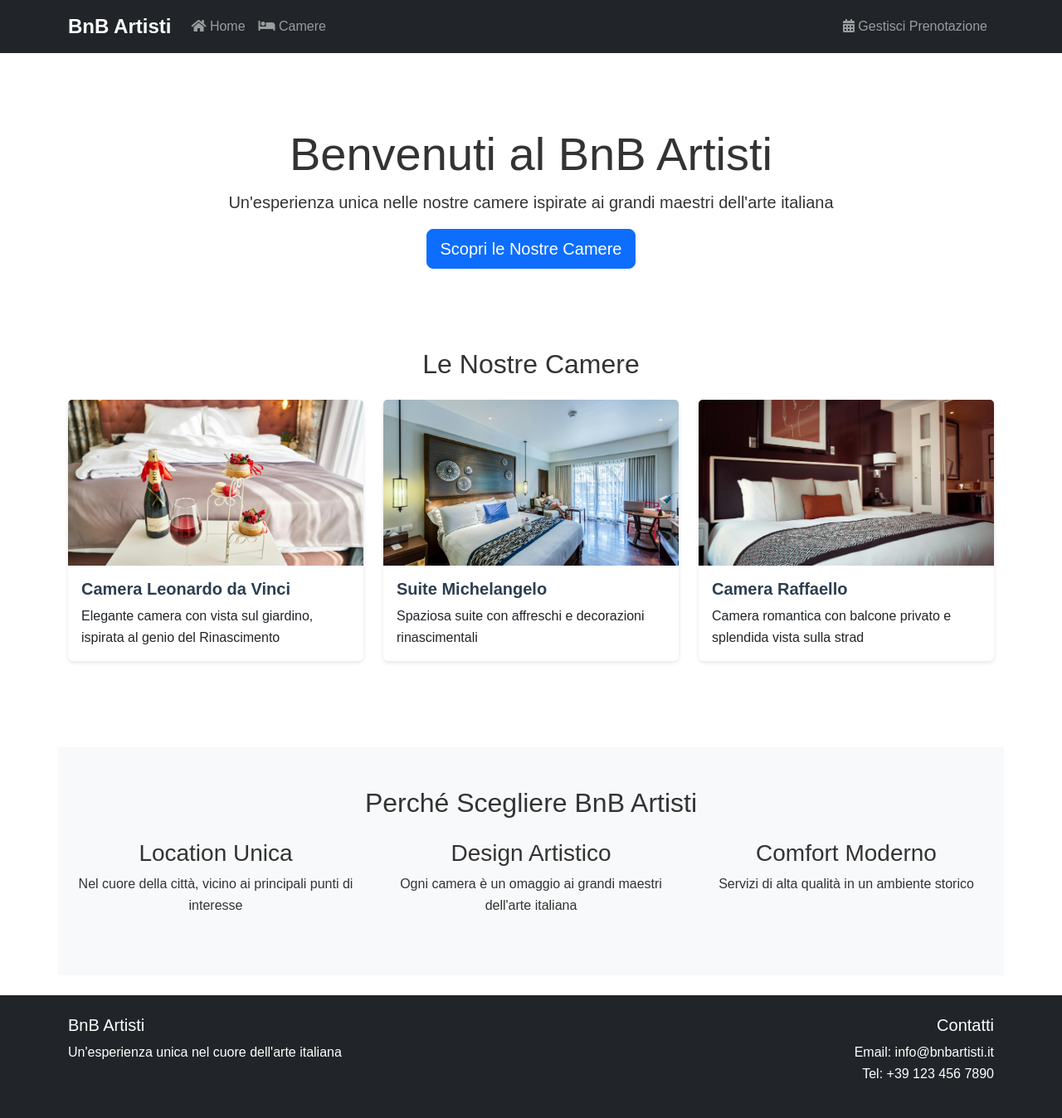
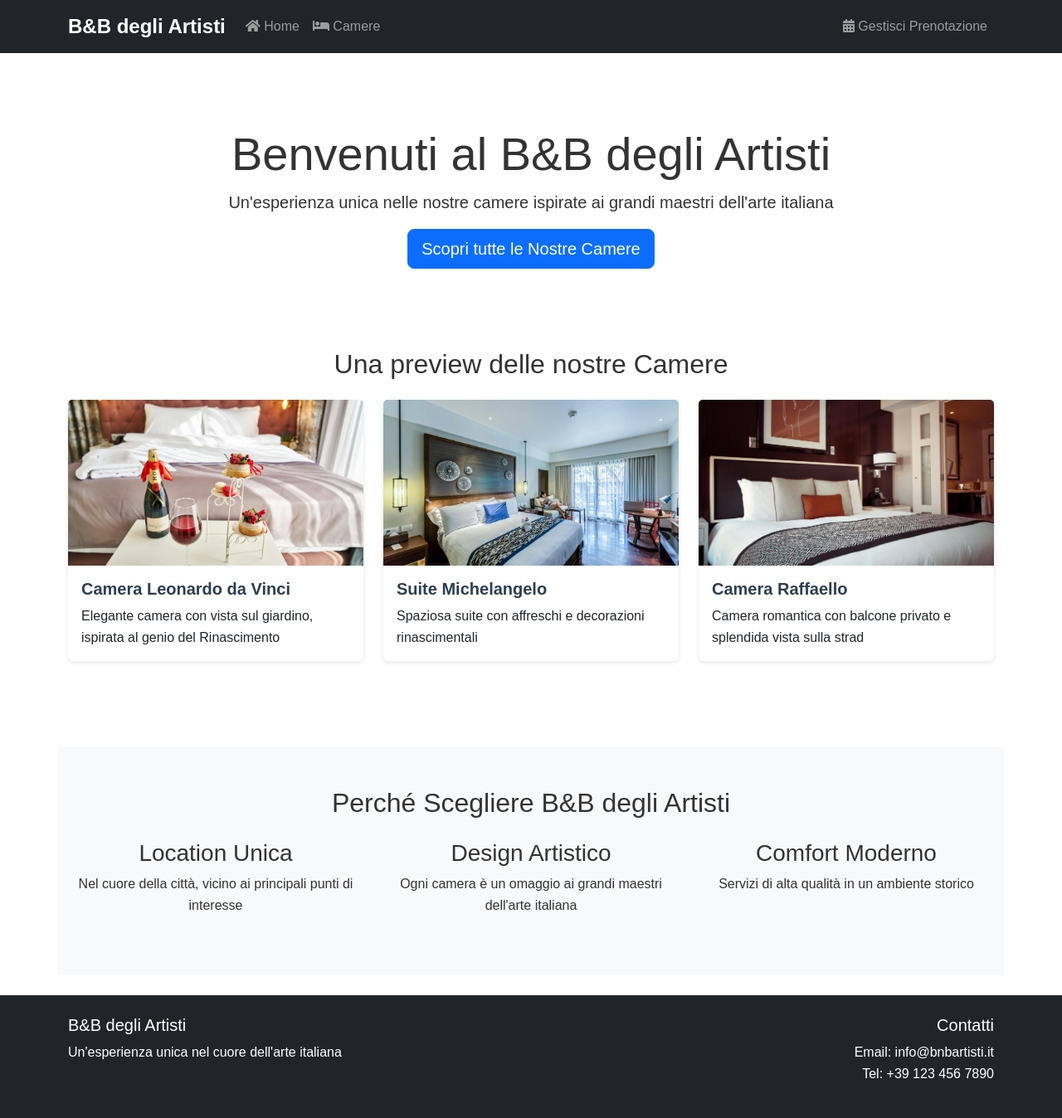
Before and after one commit to FabioFrat/ProjectWorkFratini1.4, a Flask app: page / in a window 1280 px wide. Shown: the whole page at 83% size. Run offline with Flask 2, Linux system fonts and the light colour scheme; some libraries are stand-ins or nearby versions.

Commit message:
fix and texts

```diff
--- a/app.py
+++ b/app.py
@@ -224,7 +224,7 @@ def generate_confirmation_code():
     """Genera un codice di conferma univoco"""
     characters = string.ascii_uppercase + string.digits
     while True:
-        code = 'BNB-' + ''.join(random.choices(characters, k=6))
+        code = 'B&amp;B-' + ''.join(random.choices(characters, k=6))
         cur = mysql.connection.cursor()
         cur.execute("SELECT id FROM bookings WHERE confirmation_code = %s", (code,))
         if not cur.fetchone():
--- a/templates/admin/booking.html
+++ b/templates/admin/booking.html
@@ -1,6 +1,6 @@
 {% extends "base.html" %}
 
-{% block title %}BnB Artisti - Gestione Prenotazioni{% endblock %}
+{% block title %}B&amp;B degli Artisti - Gestione Prenotazioni{% endblock %}
 
 {% block content %}
 <div class="container">
--- a/templates/admin/bookings.html
+++ b/templates/admin/bookings.html
@@ -1,6 +1,6 @@
 {% extends "base.html" %}
 
-{% block title %}BnB Artisti - Gestione Prenotazioni{% endblock %}
+{% block title %}B&amp;B degli Artisti - Gestione Prenotazioni{% endblock %}
 
 {% block content %}
 <div class="container">
--- a/templates/admin/dashboard.html
+++ b/templates/admin/dashboard.html
@@ -1,6 +1,6 @@
 {% extends "base.html" %}
 
-{% block title %}BnB Artisti - Dashboard Admin{% endblock %}
+{% block title %}B&amp;B degli Artisti - Dashboard Admin{% endblock %}
 
 {% block content %}
 <div class="container">
--- a/templates/admin/login.html
+++ b/templates/admin/login.html
@@ -1,6 +1,6 @@
 {% extends "base.html" %}
 
-{% block title %}BnB Artisti - Admin Login{% endblock %}
+{% block title %}B&amp;B degli Artisti - Admin Login{% endblock %}
 
 {% block content %}
 <div class="container">
--- a/templates/base.html
+++ b/templates/base.html
@@ -3,7 +3,7 @@
 <head>
     <meta charset="UTF-8">
     <meta name="viewport" content="width=device-width, initial-scale=1.0">
-    <title>{% block title %}BnB Artisti{% endblock %}</title>
+    <title>{% block title %}B&amp;B degli Artisti{% endblock %}</title>
 
     <link href="https://cdn.jsdelivr.net/npm/bootstrap@5.3.0/dist/css/bootstrap.min.css" rel="stylesheet">
     <link href="{{ url_for('static', filename='css/style.css') }}" rel="stylesheet">
@@ -28,7 +28,7 @@
 <body>
     <nav class="navbar navbar-expand-lg navbar-dark bg-dark">
         <div class="container">
-            <a class="navbar-brand" href="{{ url_for('index') }}">BnB Artisti</a>
+            <a class="navbar-brand" href="{{ url_for('index') }}">B&amp;B degli Artisti</a>
             <button class="navbar-toggler" type="button" data-bs-toggle="collapse" data-bs-target="#navbarNav">
                 <span class="navbar-toggler-icon"></span>
             </button>
@@ -89,7 +89,7 @@
         <div class="container py-4">
             <div class="row">
                 <div class="col-md-6">
-                    <h5>BnB Artisti</h5>
+                    <h5>B&amp;B degli Artisti</h5>
                     <p>Un'esperienza unica nel cuore dell'arte italiana</p>
                 </div>
                 <div class="col-md-6 text-end">
--- a/templates/booking.html
+++ b/templates/booking.html
@@ -1,6 +1,6 @@
 {% extends "base.html" %}
 
-{% block title %}BnB Artisti - Prenota Camera{% endblock %}
+{% block title %}B&amp;B degli Artisti - Prenota Camera{% endblock %}
 
 {% block content %}
 <div class="container py-5">
--- a/templates/booking_confirmation.html
+++ b/templates/booking_confirmation.html
@@ -1,6 +1,6 @@
 {% extends "base.html" %}
 
-{% block title %}BnB Artisti - Conferma Prenotazione{% endblock %}
+{% block title %B&amp;nB Artisti - Conferma Prenotazione{% endblock %}
 
 {% block content %}
 <div class="container py-5">
--- a/templates/edit_booking.html
+++ b/templates/edit_booking.html
@@ -1,6 +1,6 @@
 {% extends "base.html" %}
 
-{% block title %}BnB Artisti - Modifica Prenotazione{% endblock %}
+{% block title %}B&amp;B degli Artisti - Modifica Prenotazione{% endblock %}
 
 {% block content %}
 <div class="container py-5">
--- a/templates/index.html
+++ b/templates/index.html
@@ -1,20 +1,20 @@
 {% extends "base.html" %}
 
-{% block title %}BnB Artisti - Home{% endblock %}
+{% block title %}B&amp;B degli Artisti - Home{% endblock %}
 
 {% block content %}
 <div class="container">
     <div class="row py-5">
         <div class="col-md-8 mx-auto text-center">
-            <h1 class="display-4">Benvenuti al BnB Artisti</h1>
+            <h1 class="display-4">Benvenuti al B&amp;B degli Artisti</h1>
             <p class="lead">Un'esperienza unica nelle nostre camere ispirate ai grandi maestri dell'arte italiana</p>
-            <a href="{{ url_for('rooms') }}" class="btn btn-primary btn-lg">Scopri le Nostre Camere</a>
+            <a href="{{ url_for('rooms') }}" class="btn btn-primary btn-lg">Scopri tutte le Nostre Camere</a>
         </div>
     </div>
 
     <div class="row mt-5">
         <div class="col-12">
-            <h2 class="text-center mb-4">Le Nostre Camere</h2>
+            <h2 class="text-center mb-4">Una preview delle nostre Camere</h2>
         </div>
         <div class="col-md-4 mb-4">
             <div class="card room-card">
@@ -47,7 +47,7 @@
 
     <div class="row mt-5 py-5 bg-light">
         <div class="col-12 text-center">
-            <h2 class="mb-4">Perché Scegliere BnB Artisti</h2>
+            <h2 class="mb-4">Perché Scegliere B&amp;B degli Artisti</h2>
         </div>
         <div class="col-md-4 text-center">
             <div class="mb-4">
--- a/templates/rooms.html
+++ b/templates/rooms.html
@@ -1,6 +1,6 @@
 {% extends "base.html" %}
 
-{% block title %}BnB Artisti - Le Nostre Camere{% endblock %}
+{% block title %}B&amp;B degli Artisti - Le Nostre Camere{% endblock %}
 
 {% block content %}
 <div class="container">
```
